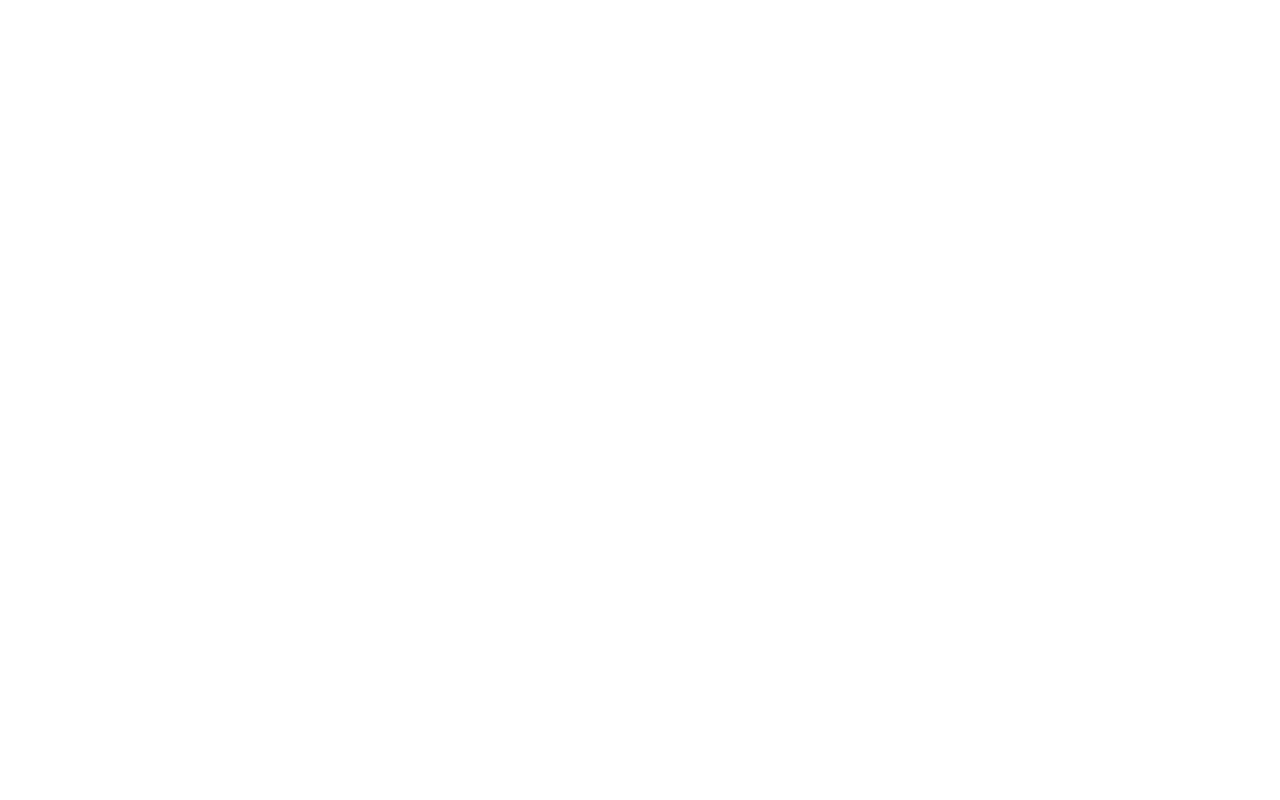
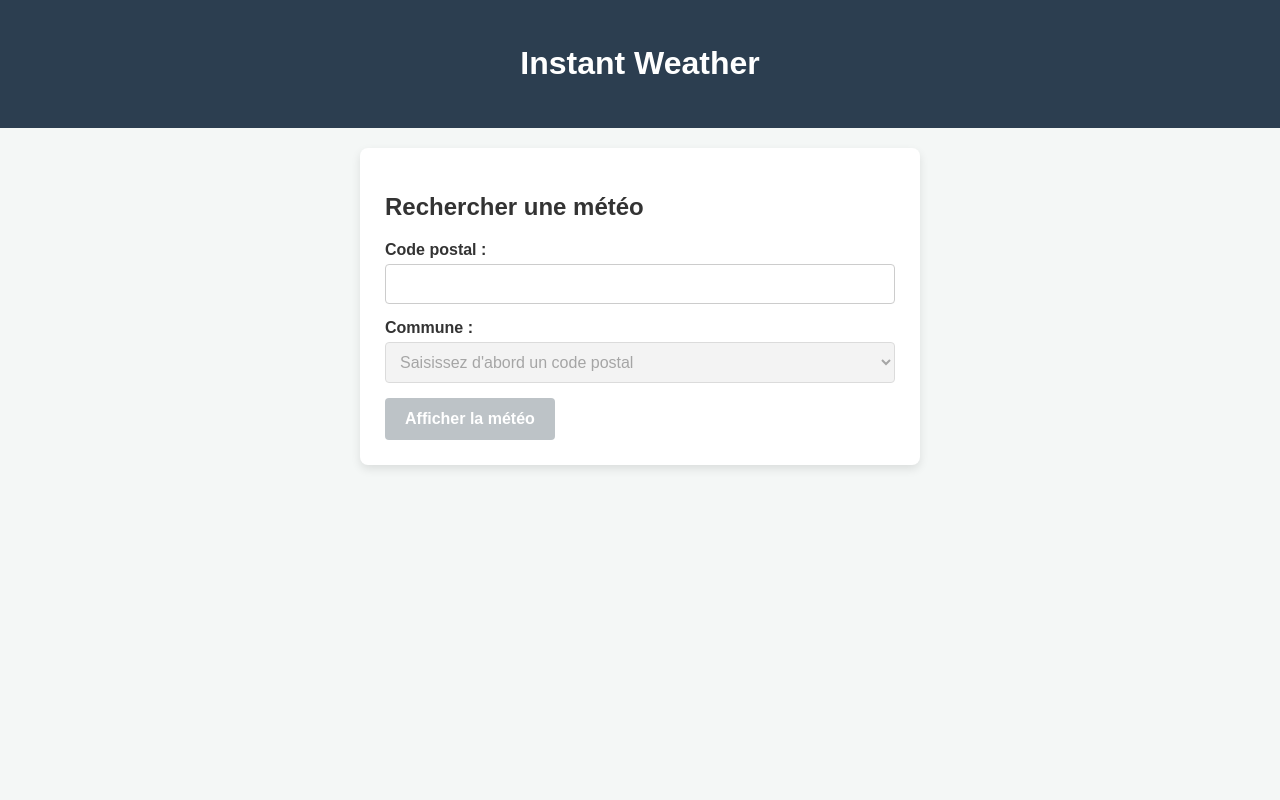
Before and after one commit to Nitsuaf321/R209, a plain HTML site: page index.html in a window 1280 px wide. Drawn offline with Linux system fonts and the light colour scheme.

Commit message:
first commit

```diff
--- a/index.html
+++ b/index.html
@@ -1,11 +1,37 @@
 <!DOCTYPE html>
-<html lang="en">
+<html lang="fr">
 <head>
     <meta charset="UTF-8">
     <meta name="viewport" content="width=device-width, initial-scale=1.0">
-    <title>Document</title>
+    <title>Instant Weather</title>
+    <link rel="stylesheet" href="style.css">
 </head>
 <body>
 
+    <header>
+        <h1>Instant Weather</h1>
+    </header>
+
+    <main>
+        <section class="search-section">
+            <h2>Rechercher une météo</h2>
+            <form id="weather-form">
+
+                <div class="form-group">
+                    <label for="postal-code">Code postal :</label>
+                    <input type="text" id="postal-code" name="postal-code" required aria-required="true">
+                </div>
+
+                <div class="form-group">
+                    <label for="city-select">Commune :</label>
+                    <select id="city-select" name="city-select" disabled aria-disabled="true">
+                        <option value="">Saisissez d'abord un code postal</option>
+                    </select>
+                </div>
+
+                <button type="submit" id="search-btn" disabled>Afficher la météo</button>
+            </form>
+        </section>
+    </main>
 </body>
 </html>
--- a/style.css
+++ b/style.css
@@ -0,0 +1,97 @@
+:root {
+    --primary-color: #2c3e50;
+    --secondary-color: #3498db;
+    --background-color: #f4f7f6;
+    --text-color: #333;
+    --card-bg: #ffffff;
+    --border-radius: 8px;
+}
+
+body {
+    font-family: Arial, sans-serif;
+    background-color: var(--background-color);
+    color: var(--text-color);
+    margin: 0;
+    padding: 0;
+    display: flex;
+    flex-direction: column;
+    min-height: 100vh;
+}
+
+header{
+    background-color: var(--primary-color);
+    color: white;
+    text-align: center;
+    padding: 1.5rem 0;
+}
+
+main {
+    flex: 1;
+    padding: 20px;
+    max-width: 600px;
+    margin: 0 auto;
+    width: 100%;
+    box-sizing: border-box;
+}
+
+.search-section{
+    background-color: var(--card-bg);
+    padding: 25px;
+    border-radius: var(--border-radius);
+    box-shadow: 0 4px 10px rgba(0, 0, 0, 0.1);
+    margin-bottom: 25px;
+}
+
+.form-group {
+    margin-bottom: 15px;
+}
+
+label {
+    display: block;
+    margin-bottom: 5px;
+    font-weight: bold;
+}
+
+input, select {
+    width: 100%;
+    padding: 10px;
+    border: 1px solid #ccc;
+    border-radius: 4px;
+    font-size: 1rem;
+    box-sizing: border-box;
+}
+
+input:focus, select:focus {
+    border-color: var(--secondary-color);
+    outline: none;
+}
+
+
+button {
+    background-color: var(--secondary-color);
+    color: white;
+    border: none;
+    padding: 12px 20px;
+    font-size: 1rem;
+    border-radius: 4px;
+    cursor: pointer;
+    width: 100%;
+    font-weight: bold;
+    transition: background-color 0.3s;
+}
+
+button:hover {
+    background-color: #2980b9;
+}
+
+button:disabled {
+    background-color: #bdc3c7;
+    cursor: not-allowed;
+}
+
+
+@media (min-width: 600px) {
+    button {
+        width: auto;
+    }
+}
```
